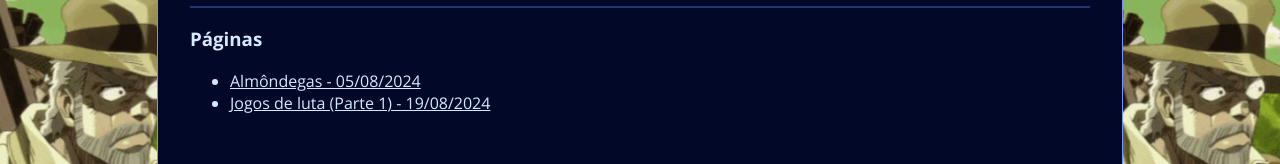
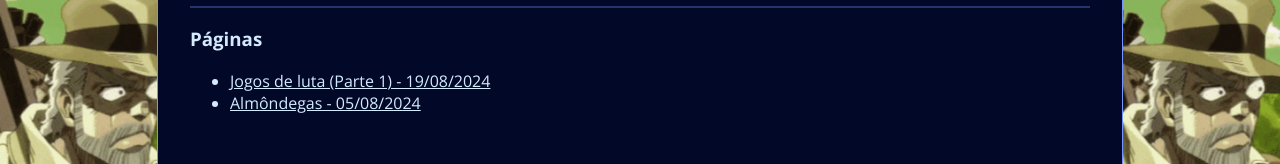
Before and after one commit to ViniChab/vinichab.github.io, an Angular app: page / in a window 1280 px wide. Shown: the part 437-601 px from the top of the page. Built offline with nearby package versions, Linux system fonts and the light colour scheme; no server answers; a web font is replaced by a local one.

Commit message:
Refersing with CSS

```diff
--- a/src/app/pages/home/home.component.scss
+++ b/src/app/pages/home/home.component.scss
@@ -59,5 +59,12 @@
       border: 0.1px solid #7694ff51;
       margin-block: 1rem;
     }
+
+    .category-list {
+      ul {
+        display: flex;
+        flex-direction: column-reverse;
+      }
+    }
   }
 }
--- a/src/app/pages/home/home.component.ts
+++ b/src/app/pages/home/home.component.ts
@@ -35,7 +35,6 @@ export class HomeComponent implements AfterViewInit {
     this.dynamicContentService.getPages();
 
     this.dynamicContentService.pages$.subscribe((pages) => {
-      // this.pages = [...pages.reverse()];
       this.pages = pages;
       this.categories = this.pages.map((page) => page.category);
       this.checkActivatedRoute();
```
Also changed, not shown: 4 other files (tests, documents, lock files or other folders).
